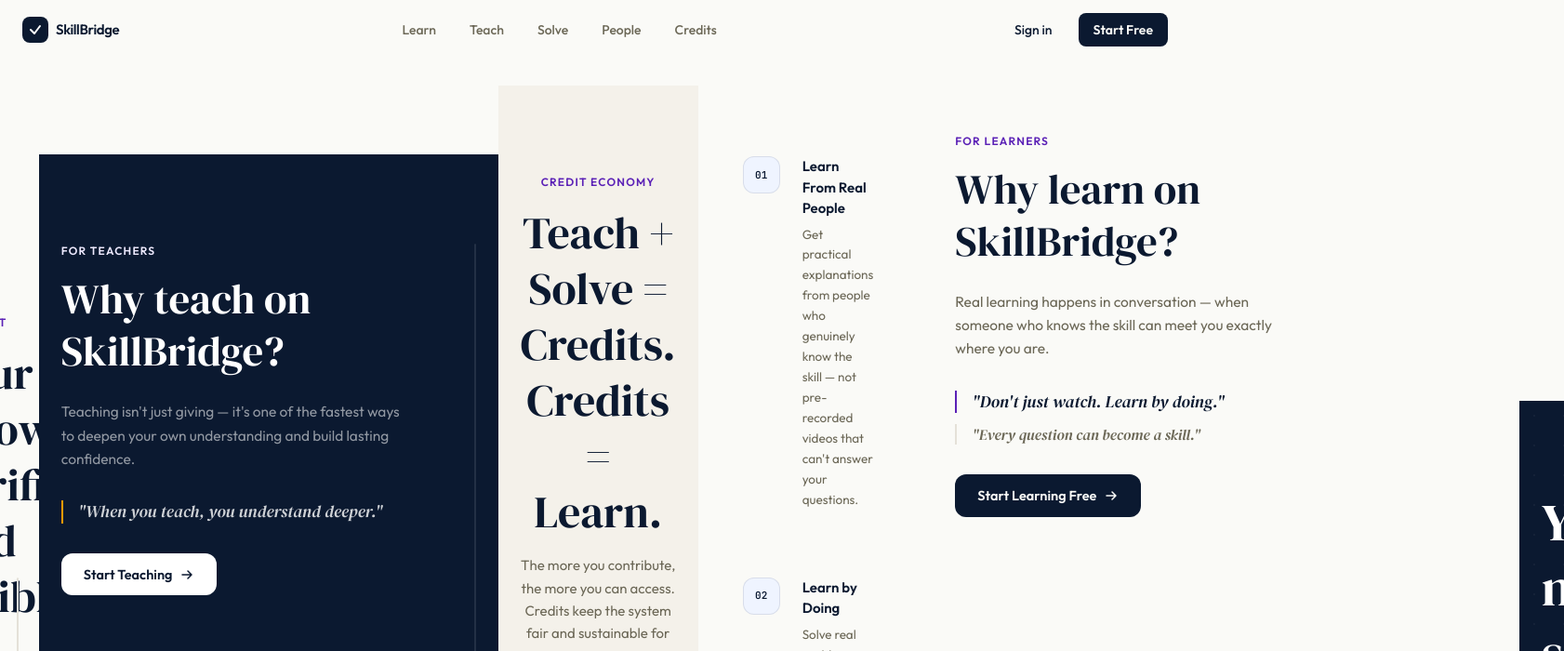
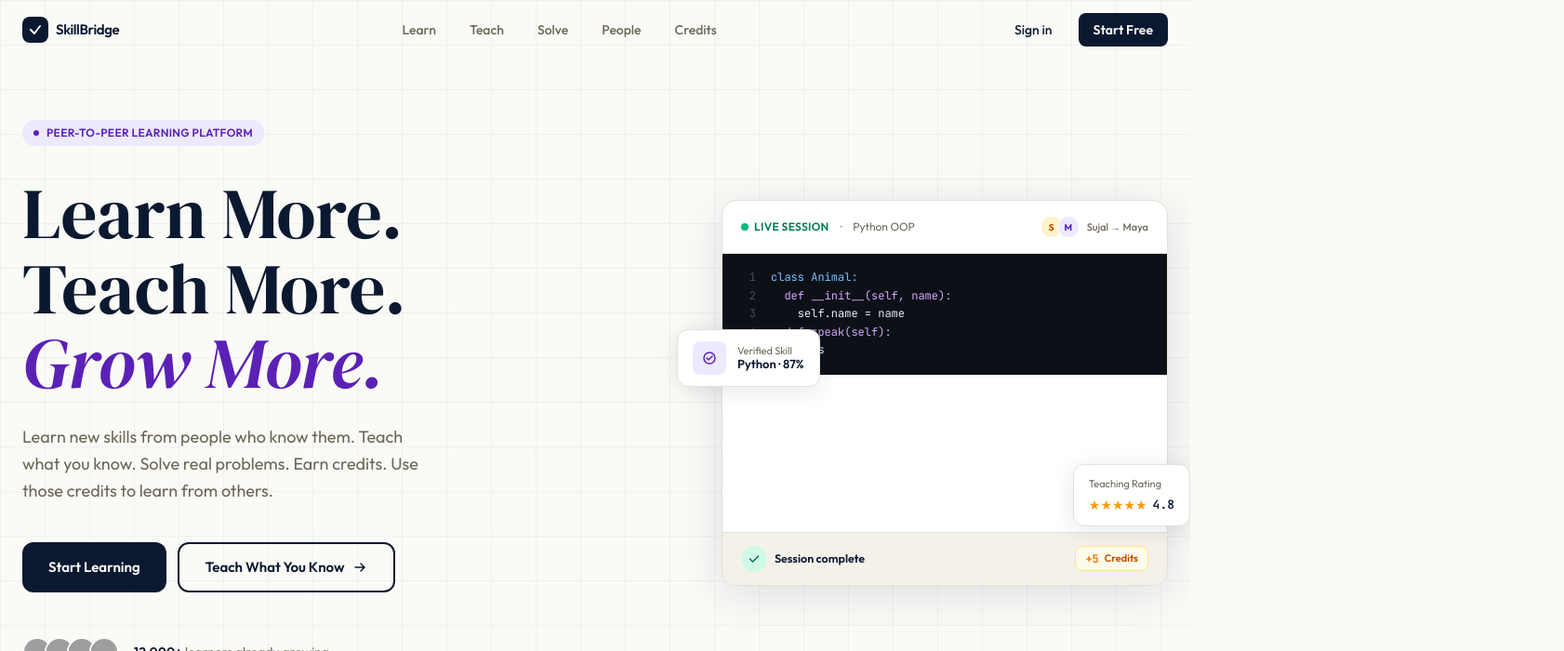
Before and after one commit to sujalvende/Skill-Bridge-Prototype, a React (Vite) app: page / in a window 1280 px wide. Shown: the top 700 px of the page at 93% size, 1682 px wide, since content can reach past the window. Built offline with nearby package versions, Linux system fonts and the light colour scheme; grey boxes are pictures that could not be loaded; the HTML template or start-up script is replaced by a standard one.

Commit message:
Solved a problem

```diff
--- a/src/layouts/PublicLayout.tsx
+++ b/src/layouts/PublicLayout.tsx
@@ -6,7 +6,7 @@
   return (
     <div className="min-h-screen bg-cream">
       <Navigation />
-      <main className="flex items-center justify-center py-12 px-4">
+      <main>
         <Outlet />
       </main>
       <Footer />
```
